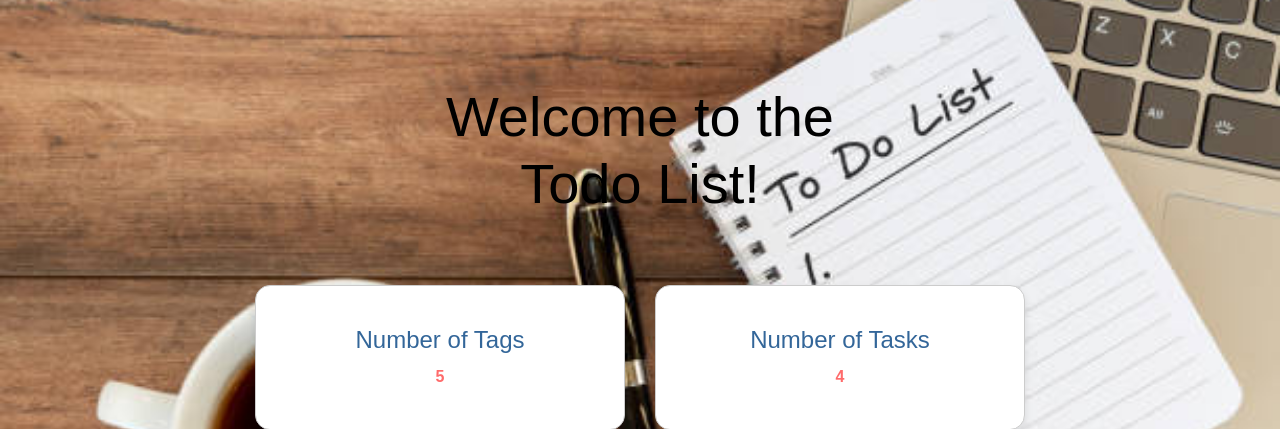
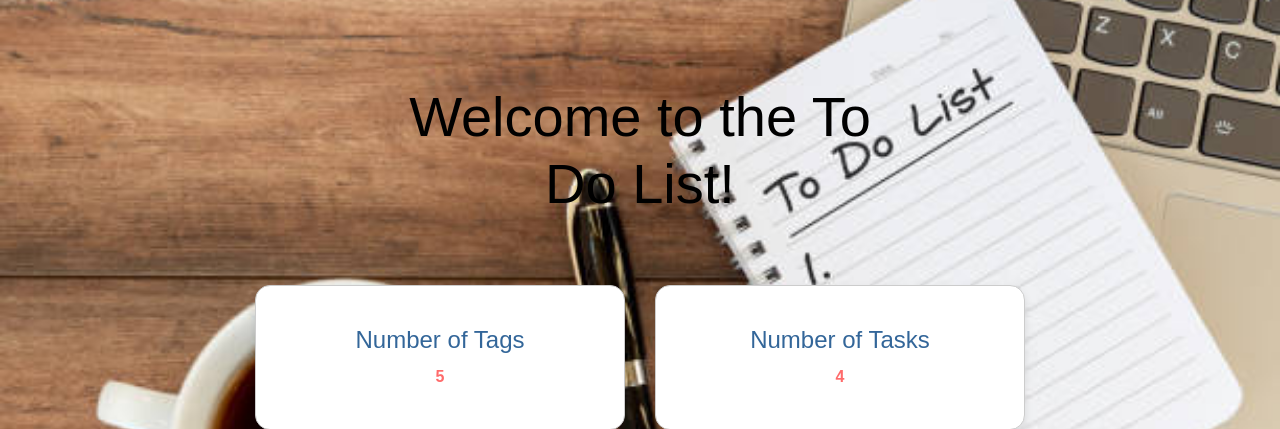
Before and after one commit to RedCatHot/todo_list_exam, a Django app: page / in a window 1280 px wide. Shown: the part 82-511 px from the top of the page. Run offline with Django 4.2, Linux system fonts and the light colour scheme; a user stored in the database is signed in; data comes from the database, SQL or seed files in the repository; both versions use the stored data as it was after the commit; some libraries are stand-ins or nearby versions.

Commit message:
Mistake one

```diff
--- a/templates/ToDo/index.html
+++ b/templates/ToDo/index.html
@@ -5,7 +5,7 @@
 <div class="container">
   <div class="row">
     <div class="col-md-8 mx-auto text-center">
-      <h1 class="display-4 mt-5">Welcome to the Todo List!</h1>
+      <h1 class="display-4 mt-5">Welcome to the To Do List!</h1>
     </div>
   </div>
   <div class="row mt-5">
```
Also changed, not shown: db.sqlite3.
